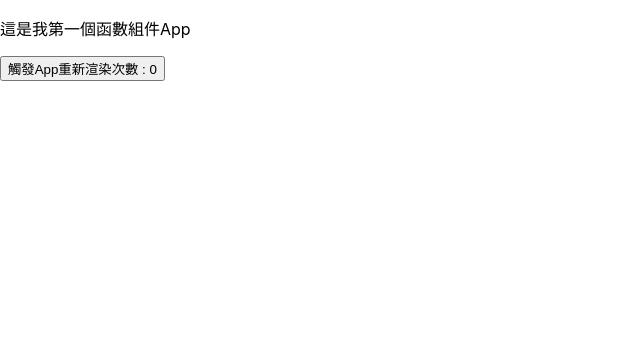
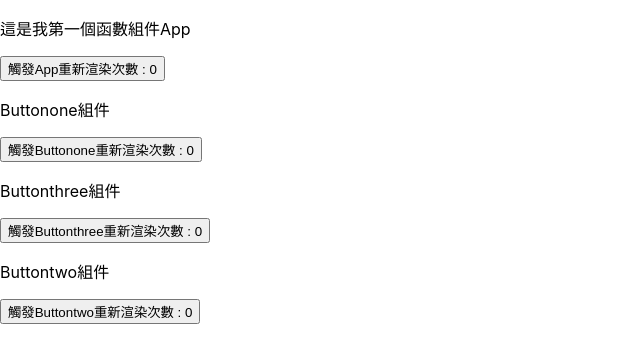
Before and after one commit to taiwanhua/Code_ArhuaReactCourse, a React (Create React App) app: page / in a window 1280 px wide. Shown: the top 362 px of the page, without its empty margins (0-640 px from the left). Built offline with nearby package versions, Linux system fonts and the light colour scheme.

Commit message:
多個組件的掛載時過程與更新時過程

```diff
--- a/src/App.js
+++ b/src/App.js
@@ -22,6 +22,8 @@
 
 
 import React, { Component } from 'react';
+import Buttonone from './Buttonone'
+import Buttontwo from './Buttontwo';
 
 class App extends Component {
   constructor(props) {
@@ -40,7 +42,7 @@ class App extends Component {
   }
   updatecount() {
     this.setState({ count: this.state.count + 1 });
-    console.log("觸發updatecount，按下按鈕時的count值 : ", this.state.count)
+    console.log("觸發App的updatecount，按下按鈕時的count值 : ", this.state.count)
   }
   render() {
     console.log("執行App的render函數，按下按鈕時的count值 : ", this.state.count)
@@ -48,6 +50,8 @@ class App extends Component {
       <>
         <p id="pForApp" >這是我第一個函數組件App</p>
         <button onClick={() => { this.updatecount() }}>觸發App重新渲染次數 : {this.state.count}</button>
+        <Buttonone></Buttonone>
+        <Buttontwo></Buttontwo>
       </>
     );
   }
--- a/src/Buttonone.js
+++ b/src/Buttonone.js
@@ -1,14 +1,51 @@
-import React, { useState } from 'react';
+// import React, { useState } from 'react';
+// import Buttonthree from './Buttonthree';
+
+// const Buttonone = (props) => {
+
+//     return (
+//         <>
+//             <p>Buttonone組件</p>
+//             <Buttonthree></Buttonthree>
+//         </>
+//     )
+// }
+
+// export default Buttonone;
+
+
+import React, { Component } from 'react';
 import Buttonthree from './Buttonthree';
 
-const Buttonone = (props) => {
-
-    return (
-        <>
-            <p>Buttonone組件</p>
-            <Buttonthree></Buttonthree>
-        </>
-    )
+class Buttonone extends Component {
+    constructor(props) {
+        super(props);
+        console.log("執行Buttonone的constructor函數");
+        this.state = { count: 0 };
+    }
+    componentDidMount() {
+        console.log("執行Buttonone的componentDidMount方法");
+        console.log(document.getElementById("pForButtonone"));
+    }
+    componentDidUpdate() {
+        console.log("執行Buttonone的componentDidUpdate方法，count : " + this.state.count);
+    }
+    componentWillUnmount() {
+    }
+    updatecount() {
+        this.setState({ count: this.state.count + 1 });
+        console.log("觸發Buttonone的updatecount，按下按鈕時的count值 : ", this.state.count)
+    }
+    render() {
+        console.log("執行Buttonone的render函數，按下按鈕時的count值 : ", this.state.count)
+        return (
+            <>
+                <p id="pForButtonone" >Buttonone組件</p>
+                <button onClick={() => { this.updatecount() }}>觸發Buttonone重新渲染次數 : {this.state.count}</button>
+                <Buttonthree></Buttonthree>
+            </>
+        );
+    }
 }
 
 export default Buttonone;
--- a/src/Buttonthree.js
+++ b/src/Buttonthree.js
@@ -1,14 +1,49 @@
-import React, { useContext } from 'react';
-import { Context } from './store';
+// import React, { useContext } from 'react';
+// import { Context } from './store';
 
-const Buttonthree = () => {
-    const { Count, setCount } = useContext(Context)
-    return (
-        <>
-            <p>Buttonthree組件 : {Count}</p>
-            <button onClick={() => { setCount(Count + 1) }}>Buttonthree按鈕</button>
-        </>
-    )
+// const Buttonthree = () => {
+//     const { Count, setCount } = useContext(Context)
+//     return (
+//         <>
+//             <p>Buttonthree組件 : {Count}</p>
+//             <button onClick={() => { setCount(Count + 1) }}>Buttonthree按鈕</button>
+//         </>
+//     )
+// }
+
+// export default Buttonthree;
+
+
+import React, { Component } from 'react';
+
+class Buttonthree extends Component {
+    constructor(props) {
+        super(props);
+        console.log("執行Buttonthree的constructor函數");
+        this.state = { count: 0 };
+    }
+    componentDidMount() {
+        console.log("執行Buttonthree的componentDidMount方法");
+        console.log(document.getElementById("pForButtonthree"));
+    }
+    componentDidUpdate() {
+        console.log("執行Buttonthree的componentDidUpdate方法，count : " + this.state.count);
+    }
+    componentWillUnmount() {
+    }
+    updatecount() {
+        this.setState({ count: this.state.count + 1 });
+        console.log("觸發Buttonthree的updatecount，按下按鈕時的count值 : ", this.state.count)
+    }
+    render() {
+        console.log("執行Buttonthree的render函數，按下按鈕時的count值 : ", this.state.count)
+        return (
+            <>
+                <p id="pForButtonthree" >Buttonthree組件</p>
+                <button onClick={() => { this.updatecount() }}>觸發Buttonthree重新渲染次數 : {this.state.count}</button>
+            </>
+        );
+    }
 }
 
 export default Buttonthree;
--- a/src/Buttontwo.js
+++ b/src/Buttontwo.js
@@ -1,14 +1,49 @@
-import React from 'react';
-import { Context } from './store';
+// import React from 'react';
+// import { Context } from './store';
 
-const Buttontwo = () => {
-    return (
-        <>
-            <Context.Consumer>
-                {value => <p>Buttontwo組件 : {value.Count}</p>}
-            </Context.Consumer>
-        </>
-    )
+// const Buttontwo = () => {
+//     return (
+//         <>
+//             <Context.Consumer>
+//                 {value => <p>Buttontwo組件 : {value.Count}</p>}
+//             </Context.Consumer>
+//         </>
+//     )
+// }
+
+// export default Buttontwo;
+
+
+import React, { Component } from 'react';
+
+class Buttontwo extends Component {
+    constructor(props) {
+        super(props);
+        console.log("執行Buttontwo的constructor函數");
+        this.state = { count: 0 };
+    }
+    componentDidMount() {
+        console.log("執行Buttontwo的componentDidMount方法");
+        console.log(document.getElementById("pForButtontwo"));
+    }
+    componentDidUpdate() {
+        console.log("執行Buttontwo的componentDidUpdate方法，count : " + this.state.count);
+    }
+    componentWillUnmount() {
+    }
+    updatecount() {
+        this.setState({ count: this.state.count + 1 });
+        console.log("觸發Buttontwo的updatecount，按下按鈕時的count值 : ", this.state.count)
+    }
+    render() {
+        console.log("執行Buttontwo的render函數，按下按鈕時的count值 : ", this.state.count)
+        return (
+            <>
+                <p id="pForButtontwo" >Buttontwo組件</p>
+                <button onClick={() => { this.updatecount() }}>觸發Buttontwo重新渲染次數 : {this.state.count}</button>
+            </>
+        );
+    }
 }
 
 export default Buttontwo;
```
